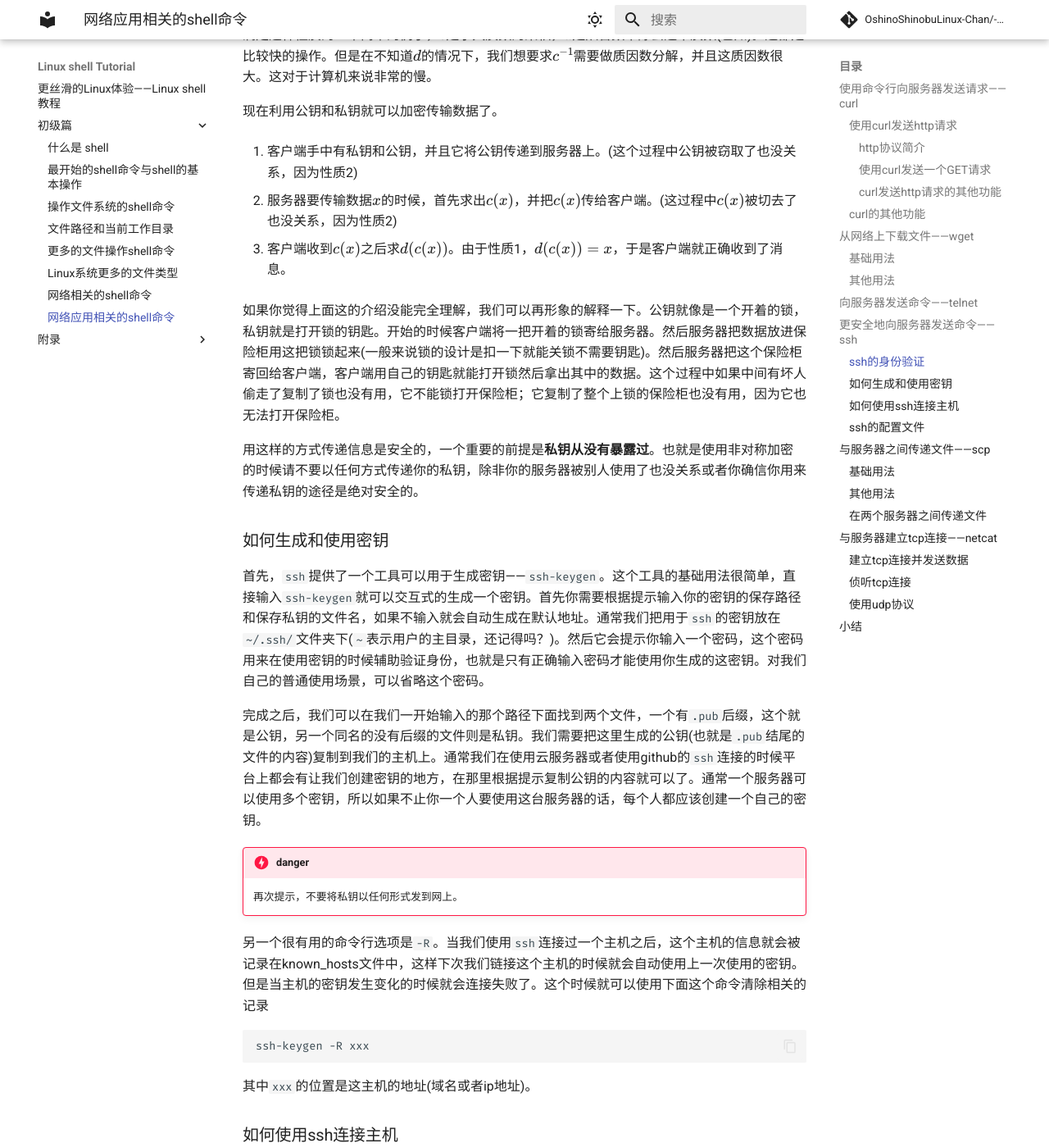
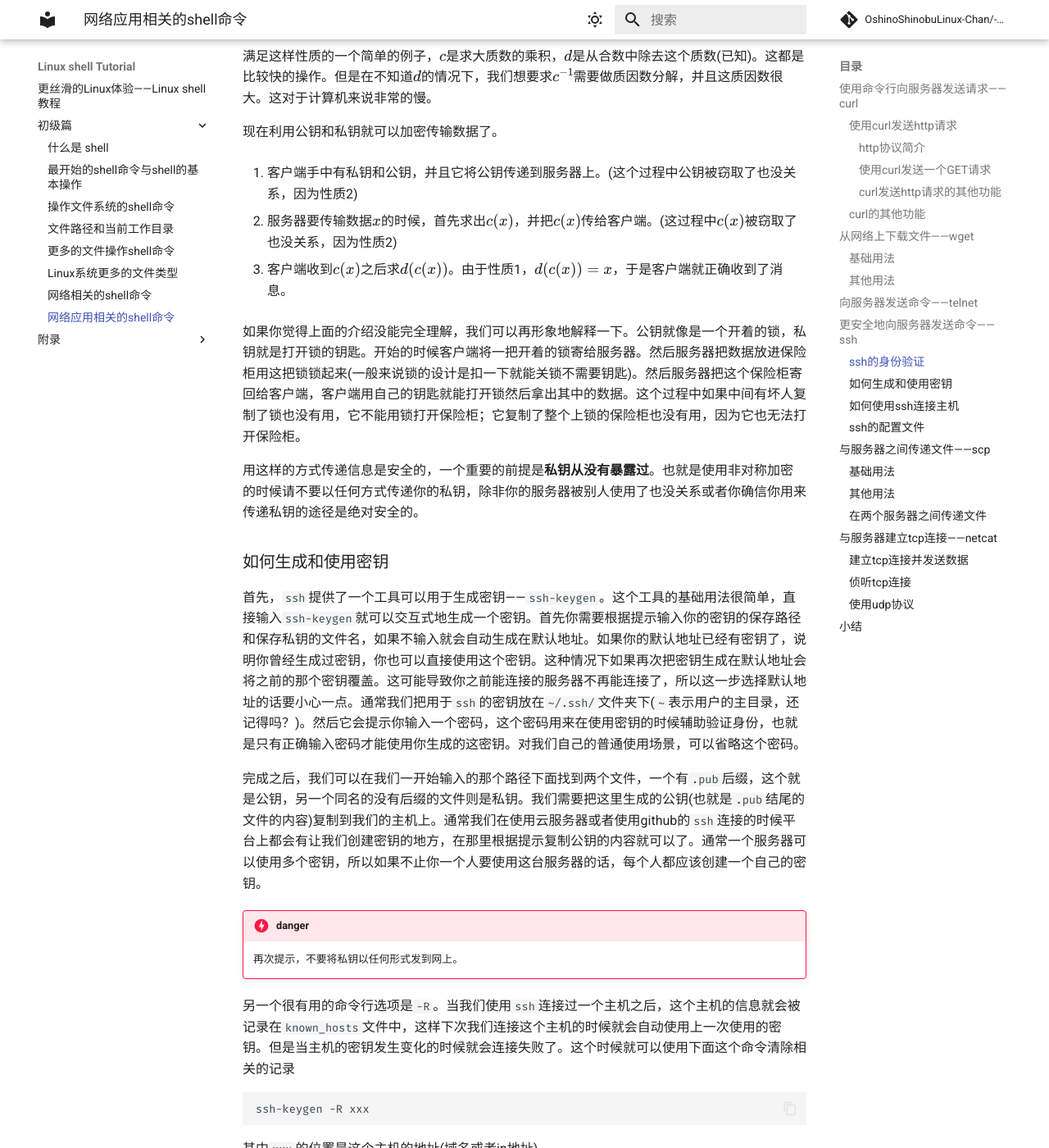
Before and after one commit to OshinoShinobu-Chan/Linux-shell-Tutorial, an MkDocs documentation site: the page built from docs/初级篇/9.网络应用相关的shell命令.md, in a window 1280 px wide and 1400 px high, scrolled down 5098 px. Shown: the whole window at 82% size. Built offline with MkDocs 1.6.1 and Material for MkDocs 9.7.7, drawn with Linux system fonts in a browser that asks for light colours; comment, search, counter and statistics services are not loaded; some of the changed text lies outside the part shown.

Commit message:
polish ch9

````diff
--- a/docs/初级篇/9.网络应用相关的shell命令.md
+++ b/docs/初级篇/9.网络应用相关的shell命令.md
@@ -29,9 +29,9 @@
 
 * 404: 表示请求的资源不存在
 
-如果你想要了解更多状态码的信息，可以访问[RFC2616第10节](https://datatracker.ietf.org/doc/html/rfc2616#section-10)
+如果你想要了解更多状态码的信息，可以查看[RFC2616第10节](https://datatracker.ietf.org/doc/html/rfc2616#section-10)
 
-`http`状态信息是用一个简短的英文对这个`http`响应状态进行描述，例如当状态码为200时，这描述通常是OK。`http`响应体则是服务器返回的客户端请求的数据。`http`响应头中也是包含一些有关信息的，这个不是我们要关注的重点。
+`http`状态信息是用一个简短的英文对这个`http`响应状态进行描述，例如当状态码为200时，这个描述通常是OK。`http`响应体则是服务器返回的客户端请求的数据。`http`响应头中也是包含一些有关信息的，这个不是我们要关注的重点。
 
 最后再额外提一句，`https`协议是基于`http`协议的一个更加安全的协议，现在`https`更受推荐，但是它的原理比较复杂，这里就不做介绍了。`curl`也可以发送`https`协议的请求和接收`https`协议的响应，和`http`的操作方式没什么区别。
 
@@ -39,9 +39,9 @@
 
 我们简单了解了什么是`http`协议之后，我们终于可以开始尝试使用`curl`发送一个`http`请求了。使用下面这个命令就可以向百度发送一个`http`请求。
 ```bash
-curl http://www.baidu.com
+curl http://www.baidu.com/
 ```
-首先，`curl`命令接受一个位置参数表示要请求的URL，这里也可以直接写ip地址加URL。如果没有其他的参数，`curl`默认向这个地址发送一个`http`的GET请求。因为GET请求只是请求数据，不发送任何数据，所以它的`http`请求中没有请求体，所以也不需要在参数上添加其他任何东西。如果命令执行正常，我们应该会收到这样的输出，
+首先，`curl`命令接受一个位置参数表示要请求的URL，这里`http://`表示使用`http`协议，`www.baidu.com`是网站的域名，`/`是在服务器上的路径，这里表示请求百度网站的根目录。如果没有其他的参数，`curl`默认向这个地址发送一个`http`的GET请求。因为GET请求只是请求数据，不发送任何数据，所以它的`http`请求中没有请求体，所以也不需要在参数上添加其他任何东西。如果命令执行正常，我们应该会收到这样的输出，
 ```
 > GET http://www.baidu.com/ HTTP/1.1
 > Host: www.baidu.com
@@ -122,7 +122,7 @@
 
 `wget`接受一个位置参数表示要下载文件的url，例如下面这个命令：
 ```bash
-wget "https://baidu.com"
+wget https://baidu.com/
 ```
 这个命令会将百度的首页的html文件下载下来并且保存在当前文件夹下的`index.html`文件中。这个命令会自动选取下载的文件名。
 
@@ -152,7 +152,7 @@
 
 使用`ssh`的时候，我们通常会遇到的第一个问题就是身份验证。`ssh`通过身份验证来保证只有被授权的用户可以操作服务器，这是安全性的一部分。
 
-`ssh`使用非对称加密的方式来进行身份验证。非对称加密简单来说原理是这样的。加密使用公钥($c$)和私钥($d$)两个部分。可以把它们都看做是一个函数。它们满足这样的两个性质：
+`ssh`使用非对称加密的方式来进行身份验证。非对称加密的原理简单来说是这样的。加密使用公钥($c$)和私钥($d$)两个部分。可以把它们都看做是一个函数。它们满足这样的两个性质：
 
 1. $d(c(x)) = x$, 也就是$d = c^{-1}$
 
@@ -164,31 +164,31 @@
 
 1. 客户端手中有私钥和公钥，并且它将公钥传递到服务器上。(这个过程中公钥被窃取了也没关系，因为性质2)
 
-2. 服务器要传输数据$x$的时候，首先求出$c(x)$，并把$c(x)$传给客户端。(这过程中$c(x)$被切去了也没关系，因为性质2)
+2. 服务器要传输数据$x$的时候，首先求出$c(x)$，并把$c(x)$传给客户端。(这过程中$c(x)$被窃取了也没关系，因为性质2)
 
 3. 客户端收到$c(x)$之后求$d(c(x))$。由于性质1，$d(c(x)) = x$，于是客户端就正确收到了消息。
 
-如果你觉得上面这的介绍没能完全理解，我们可以再形象的解释一下。公钥就像是一个开着的锁，私钥就是打开锁的钥匙。开始的时候客户端将一把开着的锁寄给服务器。然后服务器把数据放进保险柜用这把锁锁起来(一般来说锁的设计是扣一下就能关锁不需要钥匙)。然后服务器把这个保险柜寄回给客户端，客户端用自己的钥匙就能打开锁然后拿出其中的数据。这个过程中如果中间有坏人偷走了复制了锁也没有用，它不能锁打开保险柜；它复制了整个上锁的保险柜也没有用，因为它也无法打开保险柜。
+如果你觉得上面的介绍没能完全理解，我们可以再形象地解释一下。公钥就像是一个开着的锁，私钥就是打开锁的钥匙。开始的时候客户端将一把开着的锁寄给服务器。然后服务器把数据放进保险柜用这把锁锁起来(一般来说锁的设计是扣一下就能关锁不需要钥匙)。然后服务器把这个保险柜寄回给客户端，客户端用自己的钥匙就能打开锁然后拿出其中的数据。这个过程中如果中间有坏人复制了锁也没有用，它不能用锁打开保险柜；它复制了整个上锁的保险柜也没有用，因为它也无法打开保险柜。
 
 用这样的方式传递信息是安全的，一个重要的前提是**私钥从没有暴露过**。也就是使用非对称加密的时候请不要以任何方式传递你的私钥，除非你的服务器被别人使用了也没关系或者你确信你用来传递私钥的途径是绝对安全的。
 
 ### 如何生成和使用密钥
 
-首先，`ssh`提供了一个工具可以用于生成密钥——`ssh-keygen`。这个工具的基础用法很简单，直接输入`ssh-keygen`就可以交互式的生成一个密钥。首先你需要根据提示输入你的密钥的保存路径和保存私钥的文件名，如果不输入就会自动生成在默认地址。通常我们把用于`ssh`的密钥放在`~/.ssh/`文件夹下(`~`表示用户的主目录，还记得吗？)。然后它会提示你输入一个密码，这个密码用来在使用密钥的时候辅助验证身份，也就是只有正确输入密码才能使用你生成的这密钥。对我们自己的普通使用场景，可以省略这个密码。
+首先，`ssh`提供了一个工具可以用于生成密钥——`ssh-keygen`。这个工具的基础用法很简单，直接输入`ssh-keygen`就可以交互式地生成一个密钥。首先你需要根据提示输入你的密钥的保存路径和保存私钥的文件名，如果不输入就会自动生成在默认地址。如果你的默认地址已经有密钥了，说明你曾经生成过密钥，你也可以直接使用这个密钥。这种情况下如果再次把密钥生成在默认地址会将之前的那个密钥覆盖。这可能导致你之前能连接的服务器不再能连接了，所以这一步选择默认地址的话要小心一点。通常我们把用于`ssh`的密钥放在`~/.ssh/`文件夹下(`~`表示用户的主目录，还记得吗？)。然后它会提示你输入一个密码，这个密码用来在使用密钥的时候辅助验证身份，也就是只有正确输入密码才能使用你生成的这密钥。对我们自己的普通使用场景，可以省略这个密码。
 
 完成之后，我们可以在我们一开始输入的那个路径下面找到两个文件，一个有`.pub`后缀，这个就是公钥，另一个同名的没有后缀的文件则是私钥。我们需要把这里生成的公钥(也就是`.pub`结尾的文件的内容)复制到我们的主机上。通常我们在使用云服务器或者使用github的`ssh`连接的时候平台上都会有让我们创建密钥的地方，在那里根据提示复制公钥的内容就可以了。通常一个服务器可以使用多个密钥，所以如果不止你一个人要使用这台服务器的话，每个人都应该创建一个自己的密钥。
 !!! danger "danger"
     再次提示，不要将私钥以任何形式发到网上。
 
-另一个很有用的命令行选项是`-R`。当我们使用`ssh`连接过一个主机之后，这个主机的信息就会被记录在known_hosts文件中，这样下次我们链接这个主机的时候就会自动使用上一次使用的密钥。但是当主机的密钥发生变化的时候就会连接失败了。这个时候就可以使用下面这个命令清除相关的记录
+另一个很有用的命令行选项是`-R`。当我们使用`ssh`连接过一个主机之后，这个主机的信息就会被记录在`known_hosts`文件中，这样下次我们连接这个主机的时候就会自动使用上一次使用的密钥。但是当主机的密钥发生变化的时候就会连接失败了。这个时候就可以使用下面这个命令清除相关的记录
 ```bash
 ssh-keygen -R xxx
 ```
-其中`xxx`的位置是这主机的地址(域名或者ip地址)。
+其中`xxx`的位置是这个主机的地址(域名或者ip地址)。
 
 ### 如何使用ssh连接主机
 
-我们现在了解了关于`ssh`如何进行身份验证，我们终于可以使用`ssh`来链接服务器了。可以使用下面这个命令
+我们现在了解了关于`ssh`如何进行身份验证，我们终于可以使用`ssh`来连接服务器了。可以使用下面这个命令
 ```bash
 ssh USR@HOST
 ```
@@ -206,7 +206,7 @@
 
 上面我们介绍了如何使用命令和命令行参数来进行`ssh`连接。如果你要连接的主机没有域名或者域名比较复杂的话，每次都要输入ip地址或者复杂的域名；如果你的密钥不在默认路径下的，你每次都要使用`-i`选项如果你使用的端口不是默认端口的话，你每次都要使用`-p`选项，这些都会让你每次使用`ssh`的时候很不方便。这时候就可以使用配置文件了。你可以在`ssh`的配置文件中添加你的主机，设置每次连接的时候使用的选项并且为这个主机取一个更有意义的名称。
 
-`ssh`的配置文件在`~/.ssh/config`路径下，这文件下每个主机之间用空行隔开，每个主机的配置类似下面这样(注意缩进和空格)
+`ssh`的配置文件在`~/.ssh/config`路径下，这个文件下每个主机之间用空行隔开，每个主机的配置类似下面这样(注意缩进和空格)
 ```
 Host testHost
     HostName HOST
@@ -215,15 +215,15 @@
     IdentityFile /path/to/key
     PasswordAuthentication no
 ```
-这里，第一行`Host`后面是你给这主机去的名字，第二行`Hostname`后面`HOST`的位置是这个主机的地址，第三行`User`后面`USR`的位置是连接的时候使用的用户名，第四行`Port`后面是连接使用的端口号，第五行`IdentityFile`后面`/path/to/key`的位置是这主机连接的时候使用的私钥的地址，第六行表示是否使用密码登录(`ssh`也支持使用用户名和密码登录，但是这样不安全所以现在几乎不用了)。这些项的顺序不重要并且保持默认的项可以省略。
+这里，第一行`Host`后面是你给这个主机取的名字，第二行`Hostname`后面`HOST`的位置是这个主机的地址，第三行`User`后面`USR`的位置是连接的时候使用的用户名，第四行`Port`后面是连接使用的端口号，第五行`IdentityFile`后面`/path/to/key`的位置是这主机连接的时候使用的私钥的地址，第六行表示是否使用密码登录(`ssh`也支持使用用户名和密码登录，但是这样不安全所以现在几乎不用了)。这些项的顺序不重要并且保持默认的项可以省略。
 
 ## 与服务器之间传递文件——scp
 
-和上面介绍过的命令一样，`scp`同时也是一个协议的名称。这个协议是一种基于`ssh`协议的文件传输协议。因此`scp`也就是一个可以与服务器传递文件的软件。因为这命令是基于`ssh`协议的，所以这个命令也使用和`ssh`完全相同的方式进行身份验证。
+和上面介绍过的命令一样，`scp`同时也是一个协议的名称。这个协议是一种基于`ssh`协议的文件传输协议。因此`scp`也是一个可以与服务器传递文件的软件。因为这个命令是基于`ssh`协议的，所以这个命令也使用和`ssh`完全相同的方式进行身份验证。
 
 ### 基础用法
 
-使用这个命令的方式也很简单，这个命令接收两个位置参数。按顺序前一个位置参数表示要传输的文件的路径，后一个位置参数表示文件要传输到的目标地址，如果指定了新的文件名称，那么文件在传输之后会用新的文件名称。这个命令既可以将文件从本地上传到服务器，也可以将文件从服务下载到本地。
+使用这个命令的方式也很简单，这个命令接收两个位置参数。按顺序前一个位置参数表示要传输的文件的路径，后一个位置参数表示文件要传输到的目标地址，如果指定了新的文件名称，那么文件在传输之后会用新的文件名称。这个命令既可以将文件从本地上传到服务器，也可以将文件从服务器下载到本地。
 
 很明显，这个指令的源地址和目标地址中有一个是本地文件路径，有一个是服务器上的文件路径。那么要如何表示服务器上的文件路径呢？采用下面这样的形式
 ```
@@ -241,7 +241,7 @@
 
 ### 在两个服务器之间传递文件
 
-这命令的一个比较有趣的用法是，你可以以你自己的电脑作为中转在两个服务器之间传递文件。如果你有多个服务器，你想在多个服务器之间传递文件，但是你又不想在服务器上放置密钥的话(比较麻烦而且可能不安全)，你可以选择用自己的电脑作为中转。这个功能使用`-3`选项。后面的位置参数和前面介绍的一样，有两个位置参数，前一个是源地址，后一个目标地址，只是这两个地址都是服务器上的地址。
+这个命令的一个比较有趣的用法是，你可以以你自己的电脑作为中转在两个服务器之间传递文件。如果你有多个服务器，你想在多个服务器之间传递文件，但是你又不想在服务器上放置密钥的话(比较麻烦而且可能不安全)，你可以选择用自己的电脑作为中转。这个功能使用`-3`选项。后面的位置参数和前面介绍的一样，有两个位置参数，前一个是源地址，后一个是目标地址，只是这两个地址都是服务器上的地址。
 
 ## 与服务器建立tcp连接——netcat
 
@@ -257,11 +257,11 @@
 ```bash
 nc smtp.163.com 25
 ```
-这里我们连接了163邮箱的服务器，并连接了smtp协议(用于发送邮件)的端口。如果链接成功了，`netcat`应该会返回一条从服务器发回的消息，然后会继续等待你的输入。你可以尝试输入下面的内容和邮箱服务器招呼。
+这里我们连接了163邮箱的服务器，并连接了smtp协议(用于发送邮件)的端口。如果连接成功了，`netcat`应该会返回一条从服务器发回的消息，然后会继续等待你的输入。你可以尝试输入下面的内容和邮箱服务器打招呼。
 ```
 HELO relay.162.com
 ```
-按回车之后，`netcat`就会通过tcp协议发送这条数据，然后你应该能看到来自服务器的回应。最前面的数字是`smtp`协议规定的回应状态码。你还可以根据`smtp`协议的规定继续和服务器通信并发送邮件，具体细节这里就不介绍了。实际上`netcat`的这个功能和之前介绍过的`telnet`很像。
+按回车之后，`netcat`就会通过tcp协议发送这条数据，然后你应该能看到来自服务器的回应。最前面的数字是smtp协议规定的回应状态码。你还可以根据smtp协议的规定继续和服务器通信并发送邮件，具体细节这里就不介绍了。实际上`netcat`的这个功能和之前介绍过的`telnet`很像。
 
 ### 侦听tcp连接
 
````
Also changed, not shown: other parts of docs/初级篇/9.网络应用相关的shell命令.md (+6 -6 lines).
